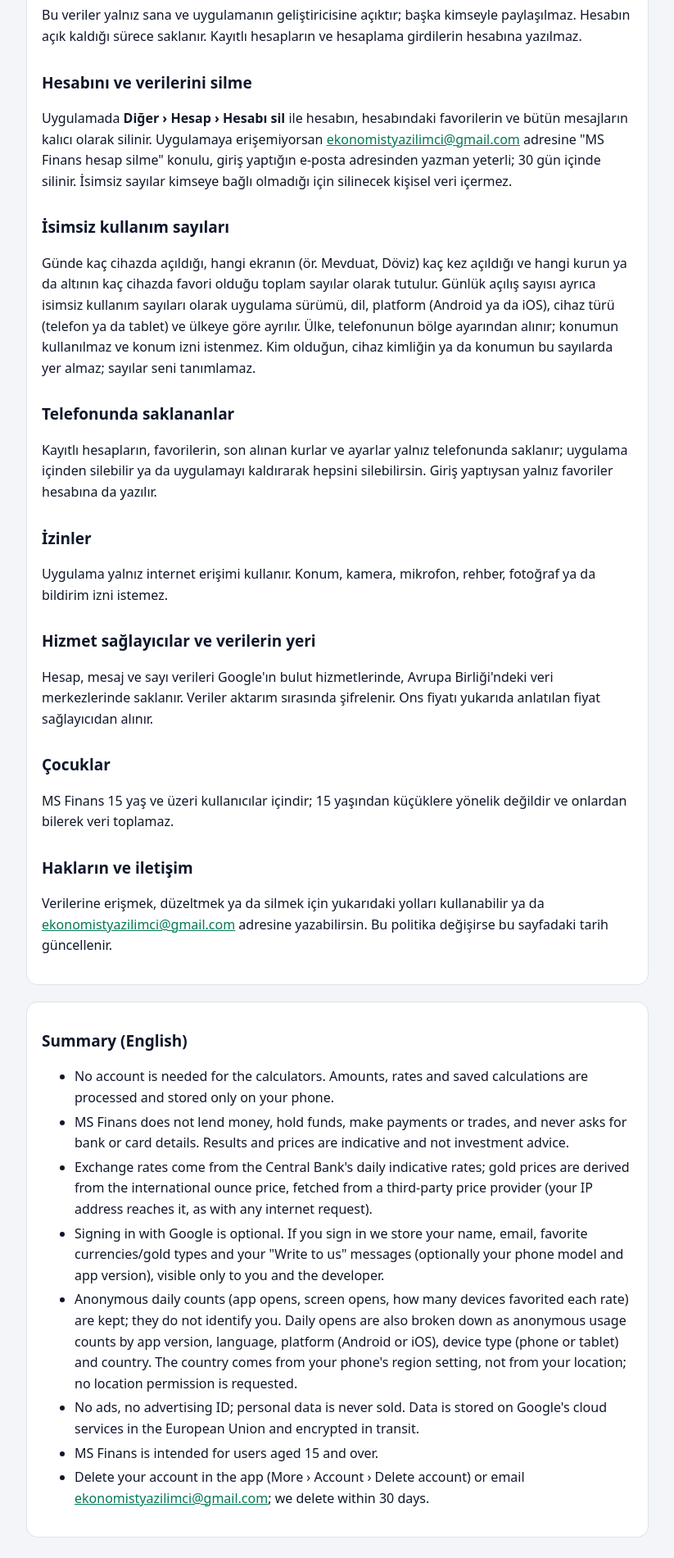
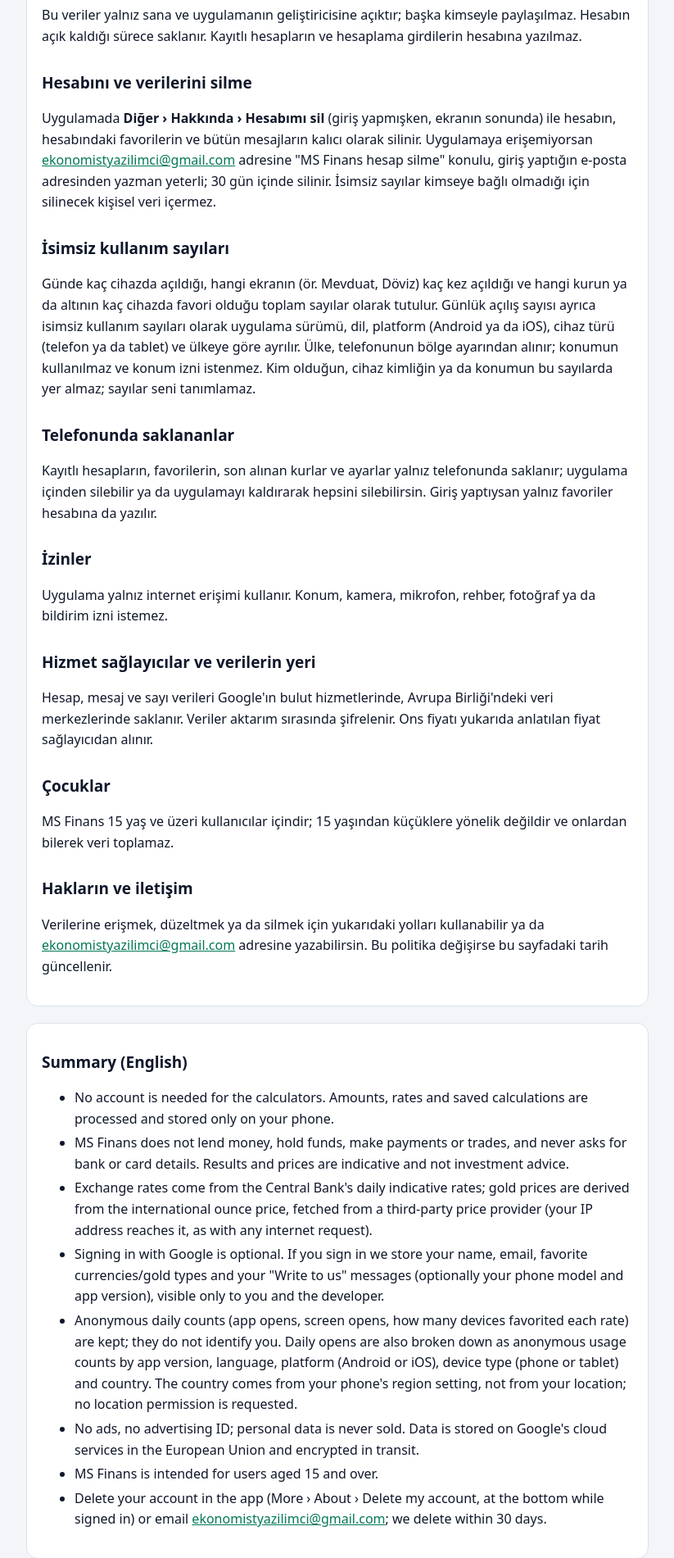
Before and after one commit to MS-sirius/msfinans-gizlilik, a plain HTML site: page index.html in a window 1280 px wide. Shown: the part 960-2861 px from the top of the page at 82% size, without its empty margins (228-1051 px from the left). Drawn offline with Linux system fonts and the light colour scheme.

Commit message:
Gizlilik politikası: hesap silme yolu Diğer › Hakkında › Hesabımı sil
Co-Authored-By: Claude Opus 5.5 <noreply@anthropic.com>

```diff
--- a/index.html
+++ b/index.html
@@ -52,7 +52,7 @@
   saklanır. Kayıtlı hesapların ve hesaplama girdilerin hesabına yazılmaz.</p>
 
 <h2 id="hesap-silme">Hesabını ve verilerini silme</h2>
-<p>Uygulamada <b>Diğer › Hesap › Hesabı sil</b> ile hesabın, hesabındaki favorilerin ve bütün mesajların kalıcı olarak
+<p>Uygulamada <b>Diğer › Hakkında › Hesabımı sil</b> (giriş yapmışken, ekranın sonunda) ile hesabın, hesabındaki favorilerin ve bütün mesajların kalıcı olarak
   silinir. Uygulamaya erişemiyorsan <a href="mailto:ekonomistyazilimci@gmail.com?subject=MS%20Finans%20hesap%20silme">ekonomistyazilimci@gmail.com</a>
   adresine "MS Finans hesap silme" konulu, giriş yaptığın e-posta adresinden yazman yeterli; 30 gün içinde silinir.
   İsimsiz sayılar kimseye bağlı olmadığı için silinecek kişisel veri içermez.</p>
@@ -101,7 +101,7 @@
   <li>No ads, no advertising ID; personal data is never sold. Data is stored on Google's cloud services in the European Union
     and encrypted in transit.</li>
   <li>MS Finans is intended for users aged 15 and over.</li>
-  <li>Delete your account in the app (More › Account › Delete account) or email
+  <li>Delete your account in the app (More › About › Delete my account, at the bottom while signed in) or email
     <a href="mailto:ekonomistyazilimci@gmail.com">ekonomistyazilimci@gmail.com</a>; we delete within 30 days.</li>
 </ul>
 </section>
```
